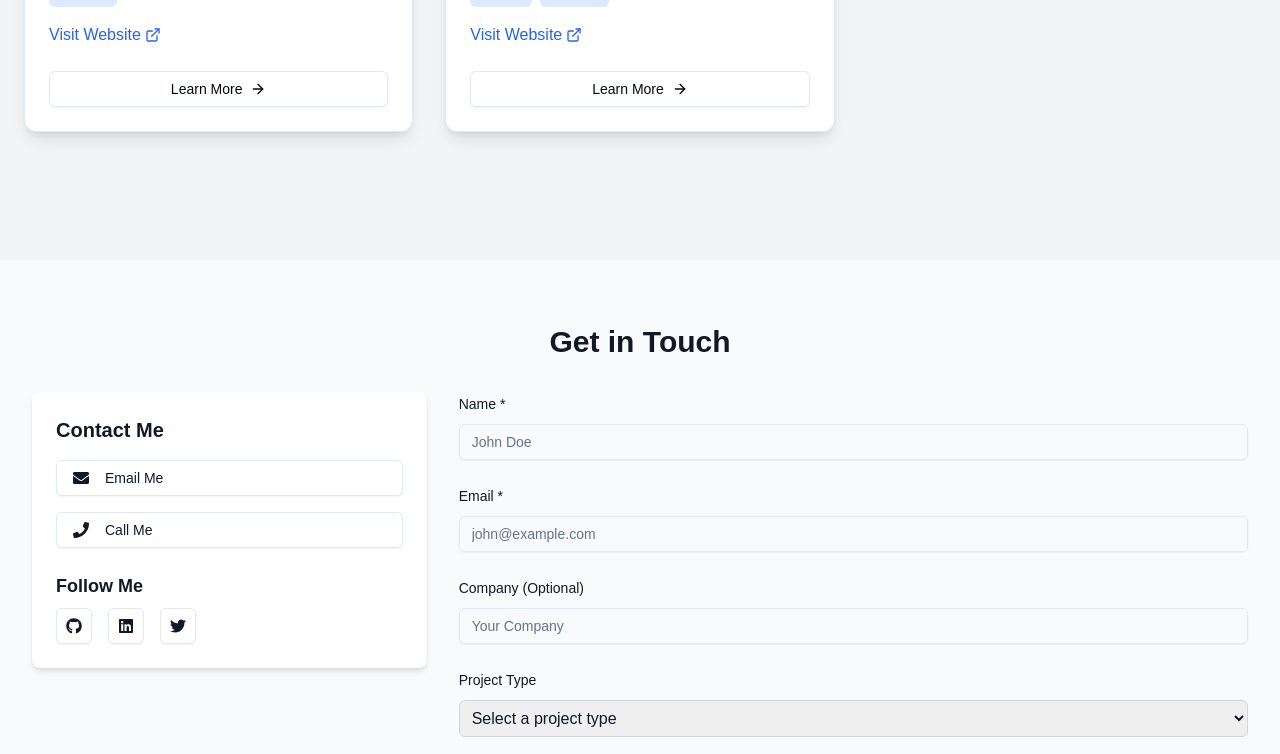
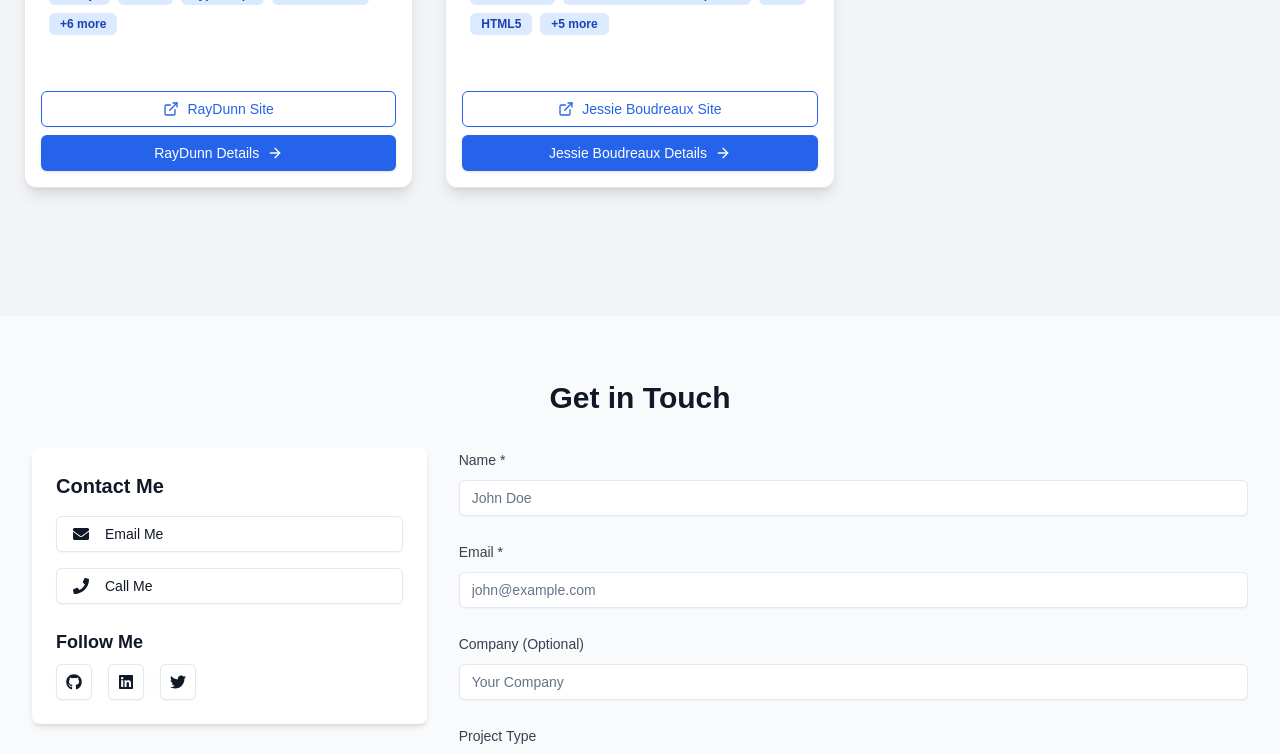
Before and after one commit to arayer143/alex-rayer-portfolio, a Next.js app: page / in a window 1280 px wide. Shown: the part 2780-3534 px from the top of the page. Built offline with nearby package versions, Linux system fonts and the light colour scheme; no server answers.

Commit message:
small update

```diff
--- a/components/Contact Form/ContactForm.tsx
+++ b/components/Contact Form/ContactForm.tsx
@@ -80,11 +80,15 @@ export function ContactForm() {
           name="name"
           render={({ field }) => (
             <FormItem>
-              <FormLabel>Name *</FormLabel>
+              <FormLabel className="text-gray-700 dark:text-gray-300">Name *</FormLabel>
               <FormControl>
-                <Input placeholder="John Doe" {...field} />
+                <Input
+                  placeholder="John Doe"
+                  {...field}
+                  className="bg-white dark:bg-gray-800 text-gray-900 dark:text-gray-100"
+                />
               </FormControl>
-              <FormMessage />
+              <FormMessage className="text-red-500 dark:text-red-400" />
             </FormItem>
           )}
         />
@@ -93,11 +97,16 @@ export function ContactForm() {
           name="email"
           render={({ field }) => (
             <FormItem>
-              <FormLabel>Email *</FormLabel>
+              <FormLabel className="text-gray-700 dark:text-gray-300">Email *</FormLabel>
               <FormControl>
-                <Input type="email" placeholder="john@example.com" {...field} />
+                <Input
+                  type="email"
+                  placeholder="john@example.com"
+                  {...field}
+                  className="bg-white dark:bg-gray-800 text-gray-900 dark:text-gray-100"
+                />
               </FormControl>
-              <FormMessage />
+              <FormMessage className="text-red-500 dark:text-red-400" />
             </FormItem>
           )}
         />
@@ -106,11 +115,15 @@ export function ContactForm() {
           name="company"
           render={({ field }) => (
             <FormItem>
-              <FormLabel>Company (Optional)</FormLabel>
+              <FormLabel className="text-gray-700 dark:text-gray-300">Company (Optional)</FormLabel>
               <FormControl>
-                <Input placeholder="Your Company" {...field} />
+                <Input
+                  placeholder="Your Company"
+                  {...field}
+                  className="bg-white dark:bg-gray-800 text-gray-900 dark:text-gray-100"
+                />
               </FormControl>
-              <FormMessage />
+              <FormMessage className="text-red-500 dark:text-red-400" />
             </FormItem>
           )}
         />
@@ -119,11 +132,11 @@ export function ContactForm() {
           name="projectType"
           render={({ field }) => (
             <FormItem>
-              <FormLabel>Project Type</FormLabel>
+              <FormLabel className="text-gray-700 dark:text-gray-300">Project Type</FormLabel>
               <FormControl>
                 <select
                   {...field}
-                  className="w-full p-2 border border-gray-300 rounded-md focus:outline-none focus:ring-2 focus:ring-blue-500"
+                  className="w-full p-2 border border-gray-300 dark:border-gray-600 rounded-md focus:outline-none focus:ring-2 focus:ring-blue-500 dark:focus:ring-purple-500 bg-white dark:bg-gray-800 text-gray-900 dark:text-gray-100"
                 >
                   <option value="">Select a project type</option>
                   <option value="website">Website</option>
@@ -132,7 +145,7 @@ export function ContactForm() {
                   <option value="other">Other</option>
                 </select>
               </FormControl>
-              <FormMessage />
+              <FormMessage className="text-red-500 dark:text-red-400" />
             </FormItem>
           )}
         />
@@ -141,19 +154,23 @@ export function ContactForm() {
           name="message"
           render={({ field }) => (
             <FormItem>
-              <FormLabel>Message</FormLabel>
+              <FormLabel className="text-gray-700 dark:text-gray-300">Message</FormLabel>
               <FormControl>
                 <Textarea
                   placeholder="Tell me about your project or inquiry"
-                  className="min-h-[120px]"
+                  className="min-h-[120px] bg-white dark:bg-gray-800 text-gray-900 dark:text-gray-100"
                   {...field}
                 />
               </FormControl>
-              <FormMessage />
+              <FormMessage className="text-red-500 dark:text-red-400" />
             </FormItem>
           )}
         />
-        <Button type="submit" className="w-full" disabled={isSubmitting}>
+        <Button
+          type="submit"
+          className="w-full bg-blue-600 hover:bg-blue-700 text-white dark:bg-purple-600 dark:hover:bg-purple-700"
+          disabled={isSubmitting}
+        >
           {isSubmitting ? "Sending..." : "Send Message"}
         </Button>
       </form>
--- a/components/Home Page/Portfolio Section/ProjectCard.tsx
+++ b/components/Home Page/Portfolio Section/ProjectCard.tsx
@@ -49,39 +49,32 @@ export function ProjectCard({ project, projectKey }: ProjectCardProps) {
           </CardDescription>
           <div className="flex flex-wrap gap-2 mb-4">
             {project.technologies.slice(0, 4).map((tech) => (
-              <Badge key={tech} variant="secondary" className="bg-blue-100 text-blue-800 dark:bg-blue-900 dark:text-blue-100">
+              <Badge key={tech} variant="secondary" className="bg-blue-100 text-blue-800 dark:bg-purple-900 dark:text-purple-100">
                 {tech}
               </Badge>
             ))}
             {project.technologies.length > 4 && (
-              <Badge variant="secondary" className="bg-blue-100 text-blue-800 dark:bg-blue-900 dark:text-blue-100">
+              <Badge variant="secondary" className="bg-blue-100 text-blue-800 dark:bg-purple-900 dark:text-purple-100">
                 +{project.technologies.length - 4} more
               </Badge>
             )}
           </div>
-          <Link
-            href={project.websiteLink}
-            target="_blank"
-            rel="noopener noreferrer"
-            className="text-blue-600 hover:text-blue-800 dark:text-purple-400 dark:hover:text-purple-300 inline-flex items-center"
-          >
-            Visit Website
-            <ExternalLink className="ml-1 h-4 w-4" />
-          </Link>
         </CardContent>
-        <CardFooter className="flex justify-between">
-          <Button asChild variant="outline" className="w-full">
+        <CardFooter className="flex flex-col gap-2 p-4">
+          <Button asChild variant="outline" className="w-full border-blue-600 text-blue-600 hover:bg-blue-600 hover:text-white dark:border-purple-400 dark:text-purple-400 dark:hover:bg-purple-500 dark:hover:text-white transition-colors duration-300">
+            <Link href={project.websiteLink} target="_blank" rel="noopener noreferrer">
+              <span className="flex items-center justify-center">
+                <ExternalLink className="mr-2 h-4 w-4" />
+                <span className="sr-only">Visit </span>
+                {project.title} Site
+              </span>
+            </Link>
+          </Button>
+          <Button asChild variant="default" className="w-full bg-blue-600 text-white hover:bg-blue-700 dark:bg-purple-600 dark:hover:bg-purple-700 transition-colors duration-300 group">
             <Link href={`/portfolio/${projectKey}`}>
               <span className="flex items-center justify-center">
-                Learn More
-                <motion.span
-                  className="ml-2"
-                  initial={{ x: 0 }}
-                  whileHover={{ x: 5 }}
-                  transition={{ duration: 0.3 }}
-                >
-                  <ArrowRight className="h-4 w-4" />
-                </motion.span>
+                {project.title} Details
+                <ArrowRight className="ml-2 h-4 w-4 transition-transform group-hover:translate-x-1" />
               </span>
             </Link>
           </Button>
```
